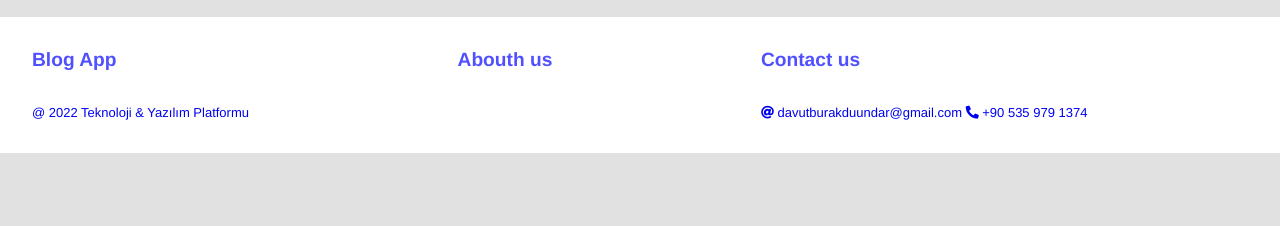
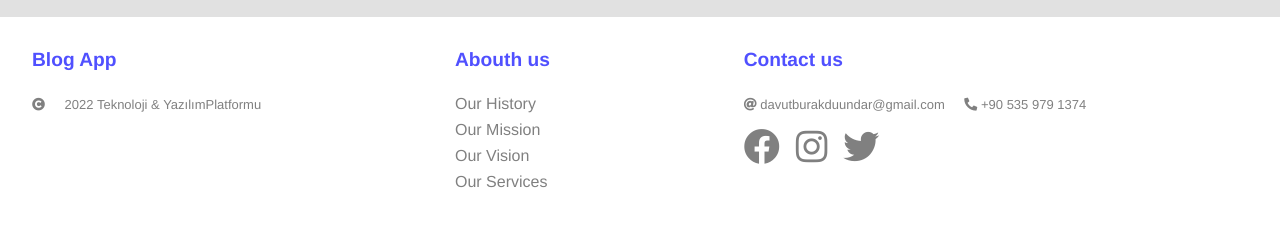
Before and after one commit to Dundar27/Blog-Theme, a plain HTML site: page index.html in a window 1280 px wide. Shown: the part 1510-1736 px from the top of the page. Before the commit the page ends 1663 px from the top, so only its background shows below. Drawn offline with Linux system fonts and the light colour scheme.

Commit message:
3 files modified

```diff
--- a/index.html
+++ b/index.html
@@ -281,22 +281,29 @@
       <div class="footer-item-1">
         <h1>Blog App</h1>
         <div>
-          <a href="github.com/Dundar27">@ 2022 Teknoloji & Yazılım Platformu</a>
+          <a href="github.com/Dundar27">
+            <i class="fas fa-copyright"></i> 2022 Teknoloji & YazılımPlatformu
+          </a>
         </div>
       </div>
       <div class="footer-item-2">
         <h3>Abouth us</h3>
+        <div class="links">
+          <ul>
+            <a href="#"><li>Our History</li></a>
+            <a href="#"><li>Our Mission</li></a>
+            <a href="#"><li>Our Vision</li></a>
+            <a href="#"><li>Our Services</li></a>
+          </ul>
+        </div>
       </div>
       <div class="footer-item-3">
         <h3>Contact us</h3>
         <div class="contact">
-          <a
-            href="mailto:davutburakduundar@gmail.com"
-            className="mx-3 p-1 btn btn-outline-success"
-          >
+          <a href="mailto:davutburakduundar@gmail.com">
             <i class="fas fa-at"></i> davutburakduundar@gmail.com
           </a>
-          <a href="tel:+905359791374" className="p-1 btn btn-outline-success">
+          <a href="tel:+905359791374">
             <i class="fas fa-phone-alt"></i> +90 535 979 1374
           </a>
         </div>
@@ -306,25 +313,22 @@
             href="https://www.facebook.com/"
             target="_blank"
             rel="noopener noreferrer"
-            className="mx-2"
           >
-            <i className="fab fa-facebook fa-2x"></i>
+            <i class="fab fa-facebook fa-2x"></i>
           </a>
           <a
-            href="https://www.facebook.com/"
+            href="https://www.instagram.com/"
             target="_blank"
             rel="noopener noreferrer"
-            className="mx-2"
           >
-            <i className="fab fa-instagram fa-2x"></i>
+            <i class="fab fa-instagram fa-2x"></i>
           </a>
           <a
-            href="https://www.facebook.com/"
+            href="https://www.twitter.com/"
             target="_blank"
             rel="noopener noreferrer"
-            className="mx-2"
           >
-            <i className="fab fa-twitter fa-2x"></i>
+            <i class="fab fa-twitter fa-2x"></i>
           </a>
         </div>
       </div>
--- a/styles/base.css
+++ b/styles/base.css
@@ -16,6 +16,7 @@ a {
 }
 ul {
   list-style: none;
+  padding: 0;
 }
 img {
   width: 100%;
--- a/styles/layout.css
+++ b/styles/layout.css
@@ -143,8 +143,26 @@ footer>div{
 }
 .footer-item-1 h1, .footer-item-2 h3, .footer-item-3 h3{
   font-size: larger;
-  margin-bottom: 2rem;
+  margin-bottom: 1.5rem;
 }
 .footer-item-1 div a, .footer-item-3 div a{
   font-size: small;
+  color: gray;
 }
+.footer-item-1 div a i, .footer-item-3 div a{
+  margin-right: 1rem;
+}
+/***Footer Component Styles***/
+.footer-item-2 .links ul li{
+  font-size: medium;
+  font-weight: 500;
+  color: gray;
+  margin: 0.5rem 0;
+}
+.footer-item-3 .footer-social-media{
+  display: flex;
+  margin-top: 1rem;
+}
+.footer-item-3 .footer-social-media a i{
+  font-size: 36px;
+}
```
